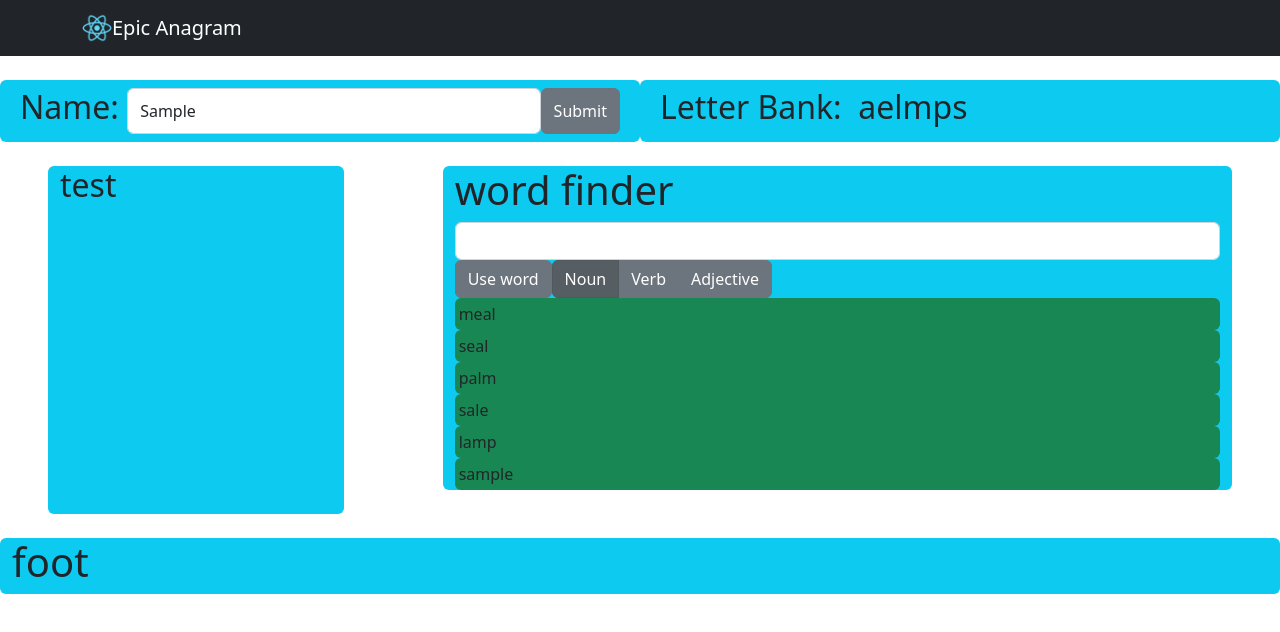
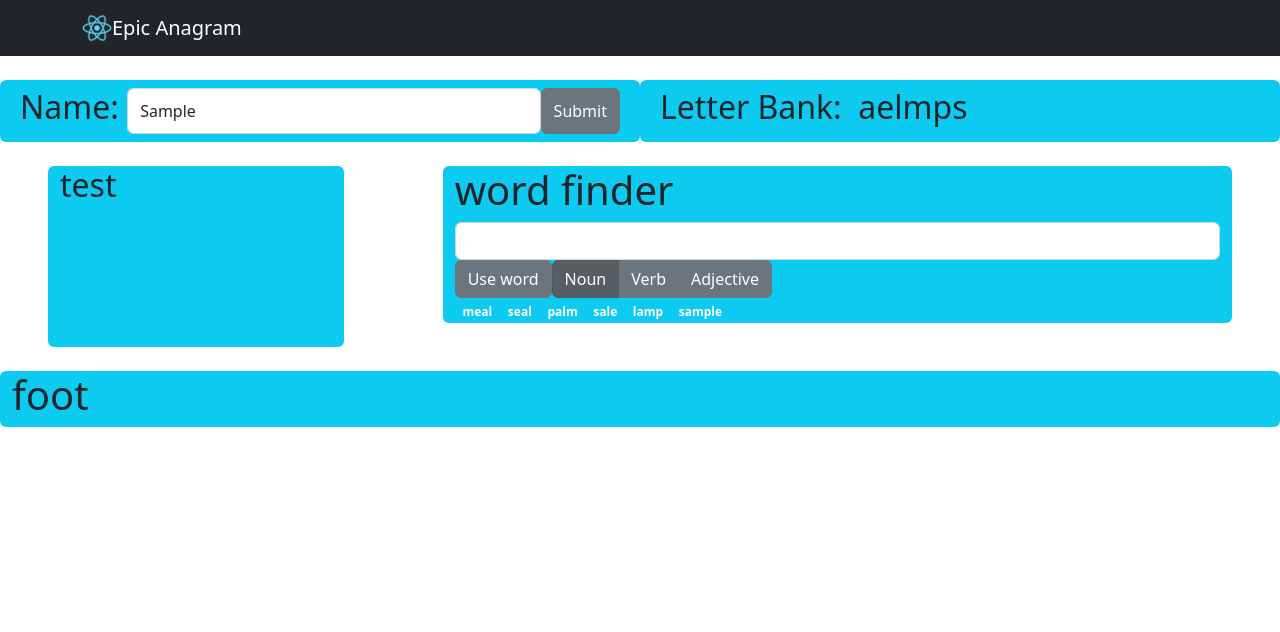
Before and after one commit to Luceium/Magigram, a React (Create React App) app: page / in a window 1280 px wide. Both pictures are taken after typing "Sample" into the empty fields and a click on the button "Submit". Shown: the top 632 px of the page. Built offline with nearby package versions, Linux system fonts and the light colour scheme.

Commit message:
refactors currentWords and Word components to offer more generic functionallity

```diff
--- a/src/App.js
+++ b/src/App.js
@@ -32,7 +32,7 @@ function App() {
               <WordFinder />
             </Row>
             <Row className='bg-info rounded mt-4' >
-              <CurrentWords />
+              <CurrentWords type='wordBank'/>
             </Row>
           </Col>
         </Row>
--- a/src/components/currentWords.jsx
+++ b/src/components/currentWords.jsx
@@ -2,16 +2,16 @@ import React from 'react'
 import { useSelector } from 'react-redux';
 import Word from './word';
 
-export default function currentWords() {
-    const words = useSelector(state => state.words);
+export default function currentWords(props) {
+    const words = props.src || useSelector(state => state.words);
 
     return (
-        <>
+        <div>
             {words.map((word, i=0) => {
                 return (
-                    <Word key={i++} word={word} wordBank/>
+                    <Word key={i++} word={word} type={props.type}/>
                 )
             })}
-        </>
+        </div>
     )
 }
--- a/src/components/word.jsx
+++ b/src/components/word.jsx
@@ -9,7 +9,7 @@ export default function Word(props) {
 
 
     function handleOnClick(word) {
-        if (props.wordBank) {
+        if (props.type==='wordBank') {
             removeWordFromWordList(word)
         } else {
             addWordToWordList(word)
@@ -39,6 +39,6 @@ export default function Word(props) {
     }
 
     return (
-        <div className='bg-success rounded p-1' onClick={(e) => handleOnClick(e.target.innerText)}>{props.word}</div>
+        <div className='badge badge-pill badge-success' onClick={(e) => handleOnClick(e.target.innerText)}>{props.word}</div>
     )
 }
--- a/src/components/wordFinder.jsx
+++ b/src/components/wordFinder.jsx
@@ -2,7 +2,7 @@ import React, { useEffect, useState } from 'react'
 import { useSelector, useDispatch } from 'react-redux';
 import { Input, Button, ButtonGroup } from 'reactstrap';
 import { mapLetterFrequency, isSubset, removeLetters } from '../util/util';
-import Word from './word';
+import CurrentWords from './currentWords';
 
 export default function WordFinder() {
     const dispatch = useDispatch();
@@ -85,13 +85,7 @@ export default function WordFinder() {
                     </Button>
                 </ButtonGroup>
             </div>
-            <div>
-                {wordChoices.map((word, i=0) => {
-                    return (
-                        <Word key={i++} word={word}/>
-                    )
-                })}
-            </div>
+            <CurrentWords src={wordChoices} type='potentialWords' />
         </>
     )
 }
```
